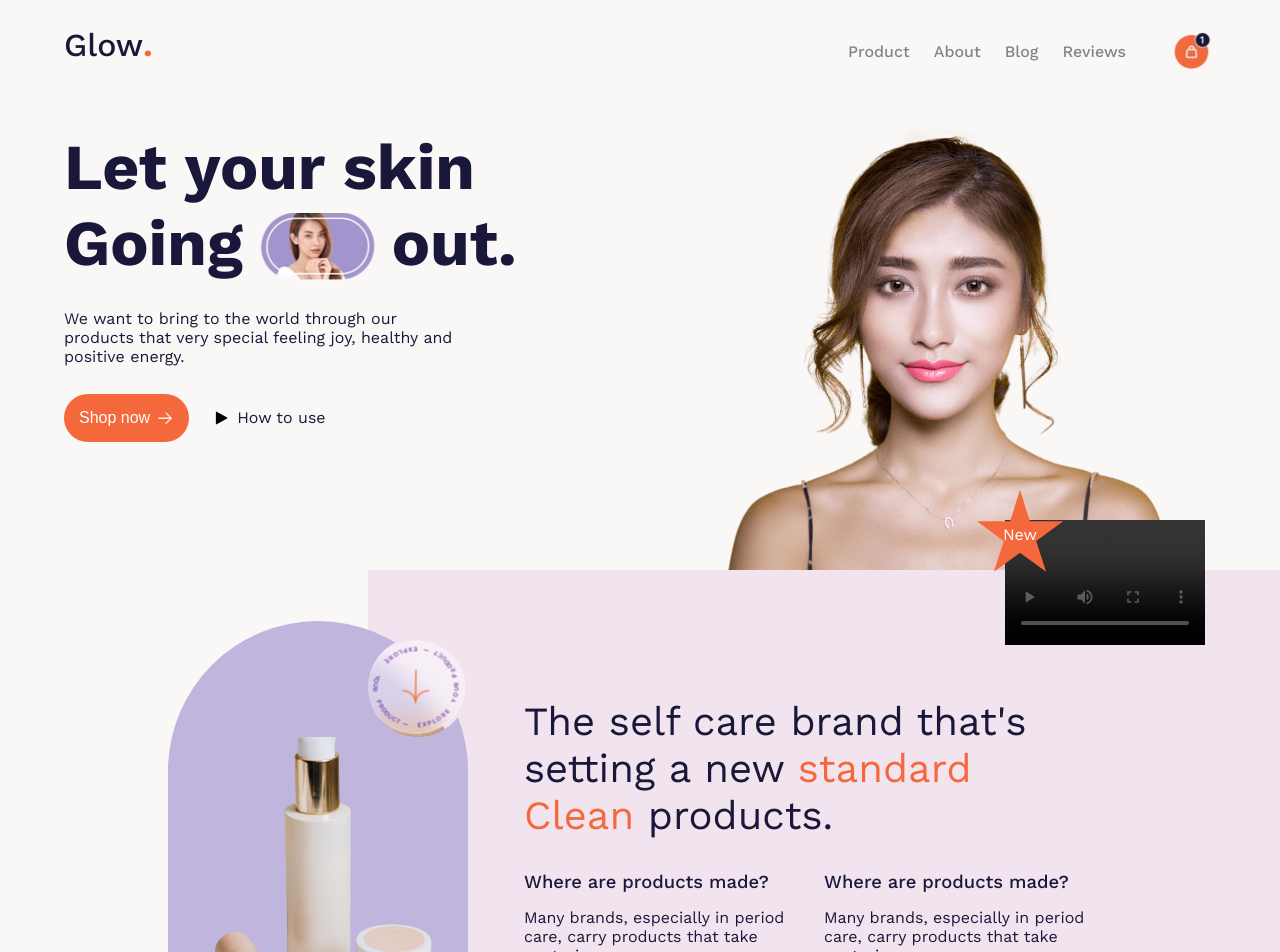
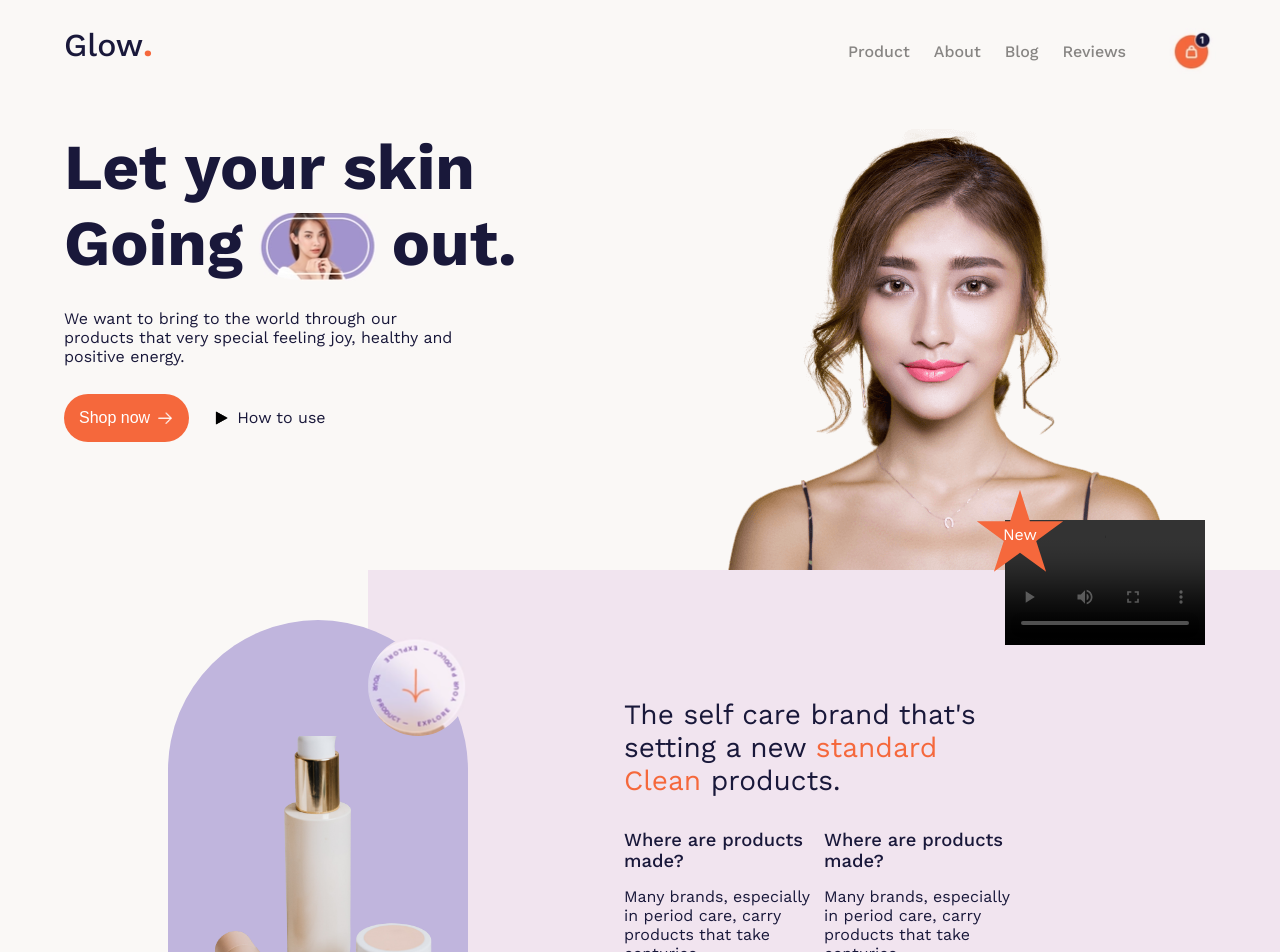
Before and after one commit to Owobilum/glow, a React (Create React App) app: page / in a window 1280 px wide. Shown: the top 952 px of the page. Built offline with nearby package versions, Linux system fonts and the light colour scheme; grey boxes are pictures that could not be loaded.

Commit message:
hero bottom fix

```diff
--- a/src/components/sections/hero_bottom/HeroBottom.module.css
+++ b/src/components/sections/hero_bottom/HeroBottom.module.css
@@ -94,3 +94,12 @@
 .question_body {
   font-size: 1rem;
 }
+
+@media (max-width: 1300px) {
+  .column_box {
+    max-width: 400px;
+  }
+  .heading1 {
+    font-size: 1.75rem;
+  }
+}
```
